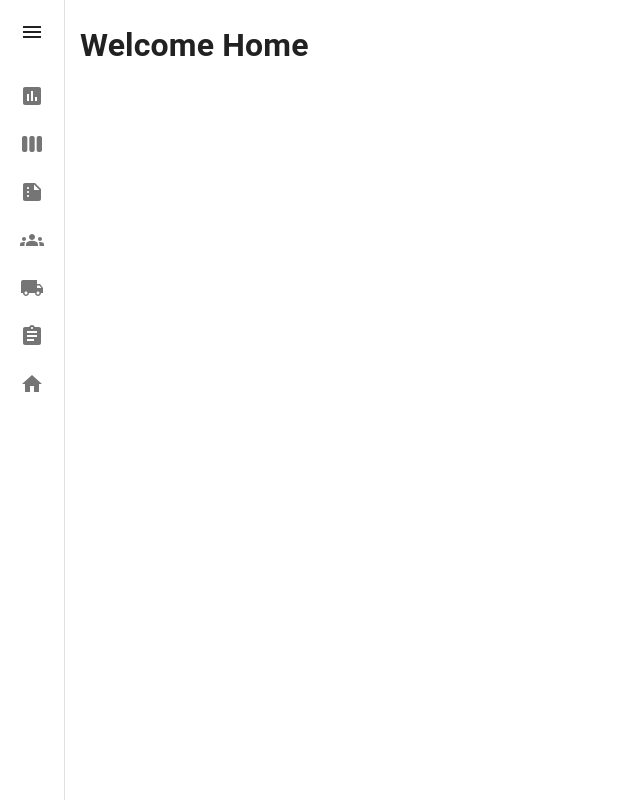
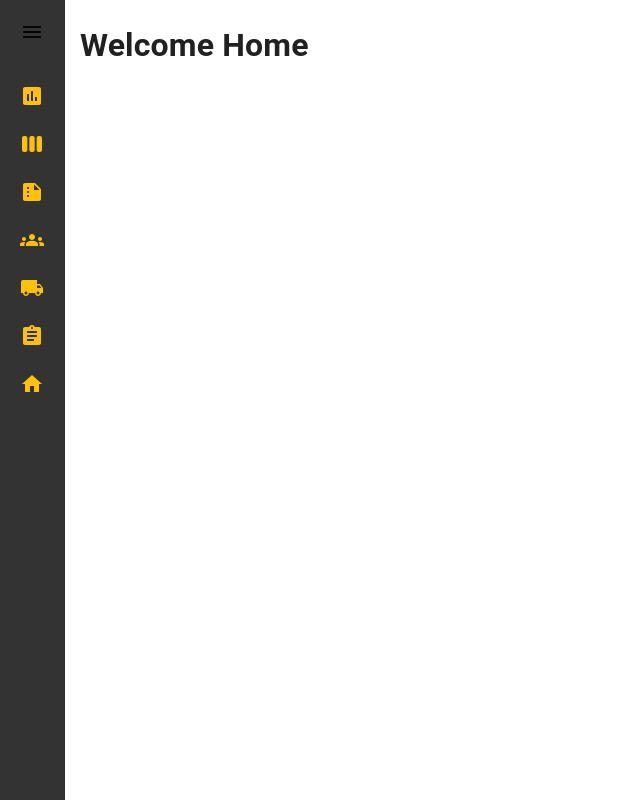
Before and after one commit to alexoserna/dsp-management-system, a React (Create React App) app: page / in a window 1280 px wide. Shown: the whole page, without its empty margins (0-640 px from the left). Built offline with nearby package versions, Linux system fonts and the light colour scheme.

Commit message:
added a theme.js file and started playing with adjusting certain colors of built components

```diff
--- a/src/App.js
+++ b/src/App.js
@@ -15,9 +15,12 @@ import VanAssignments from "./pages/VanAssignments";
 import VanData from "./pages/VanData";
 import WeeklyRoster from "./pages/WeeklyRoster";
 
+import theme from './Theme';
+
 function App() {
 
   return (
+    <ThemeProvider theme={theme}>
       <Box sx={{ display: 'flex' }}>
         <Sidebar />
 
@@ -41,6 +44,7 @@ function App() {
           </Routes>
         </Box>
       </Box>
+    </ThemeProvider>
   );
 }
 
--- /dev/null
+++ b/src/Theme.js
@@ -0,0 +1,38 @@
+import { createTheme } from "@mui/material";
+
+const theme = createTheme({
+    components: {
+        MuiDrawer: {
+            styleOverrides: {
+                paper: {
+                    backgroundColor: '#333333',
+                }
+            }
+        },
+        MuiListItemIcon: {
+            styleOverrides: {
+                root: {
+                    color: '#ffc107', // Set your desired color for icons
+                },
+            },
+        },
+        MuiListItem: {
+            styleOverrides: {
+                root: {
+                    color: '#FFFFFF',
+                },
+            },
+        },
+    },
+    palette: {
+        primary: {
+            main: '#3f51b5',
+        },
+        secondary: {
+            main: '#f50057',
+        },
+    },
+    // Customize other aspects of the theme such as typography, spacing, etc.
+});
+
+export default theme;
```
Lines whose indentation alone changed are shown as unchanged.
